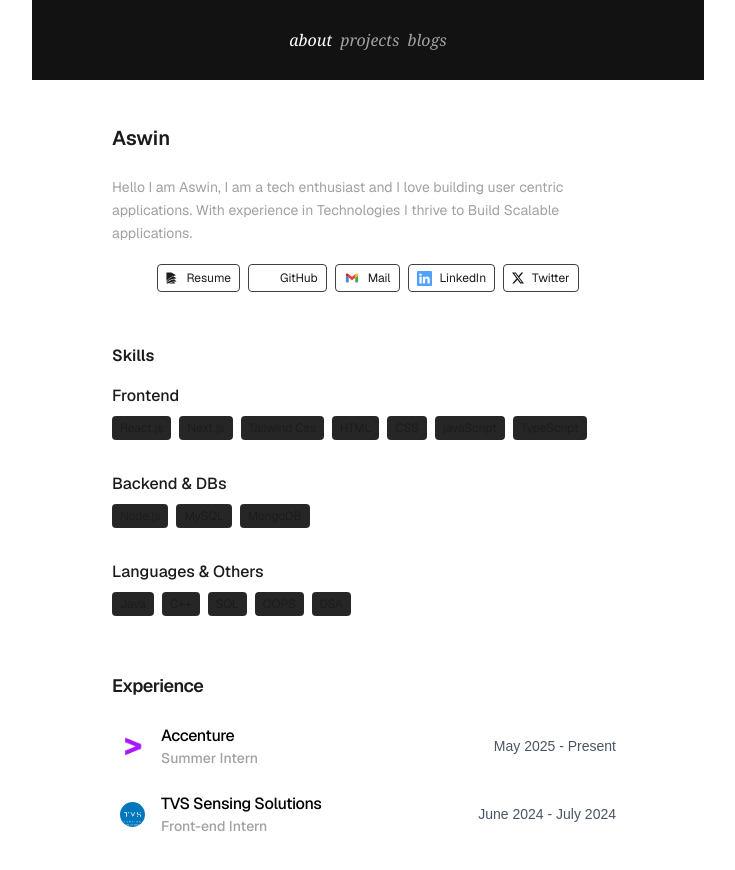
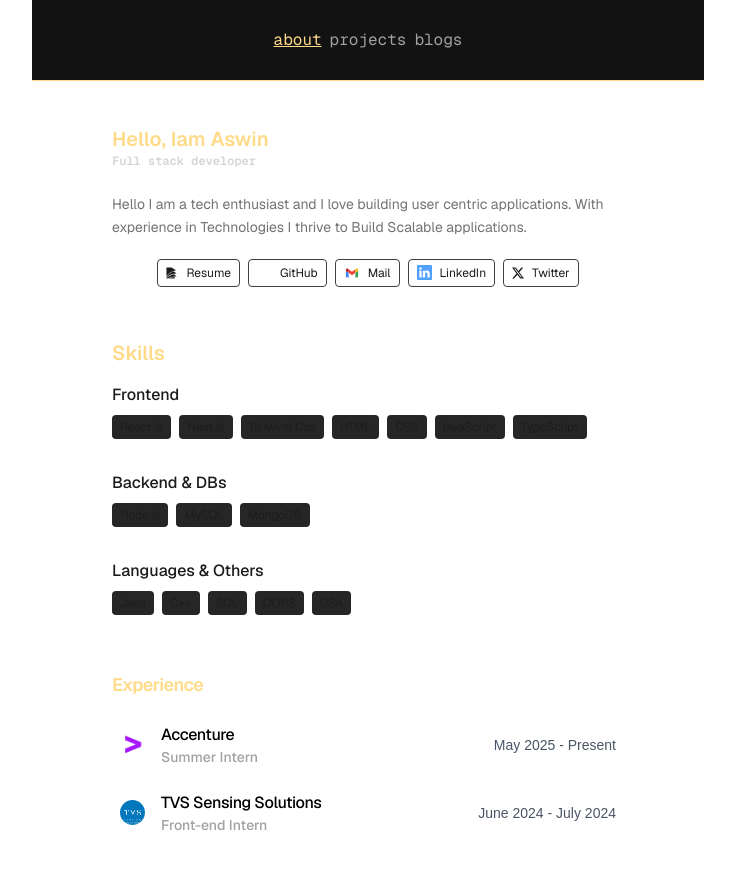
Before and after one commit to AswinM1/minimal-portfolio, a Next.js app: page / in a window 1280 px wide. Shown: the top 870 px of the page, without its empty margins (272-1007 px from the left). Built offline with nearby package versions, Linux system fonts and the light colour scheme.

Commit message:
Add files via upload

```diff
--- a/comp/Experience.tsx
+++ b/comp/Experience.tsx
@@ -34,7 +34,7 @@ function Experince() {
 
   return (
     <div className='max-w-2xl px-4 py-10'>
-         <p className="font-sans tracking-tight font-semibold text-lg ">
+         <p className="font-sans tracking-tight font-semibold text-lg text-[#ffdb89] ">
    Experience
         </p>
       {/* interm */}
--- /dev/null
+++ b/comp/Github.tsx
@@ -0,0 +1,13 @@
+import React from 'react'
+import GitHubCalendar from 'react-github-calendar'
+
+function Github() {
+  return (
+    <div className='grayscale'
+  >
+        <GitHubCalendar username='aswinM1' hideColorLegend={true}  ></GitHubCalendar>
+    </div>
+  )
+}
+
+export default Github
--- a/comp/Home.tsx
+++ b/comp/Home.tsx
@@ -5,6 +5,9 @@ import { BsGithub, BsLinkedin, BsTwitterX } from 'react-icons/bs'
 import Experince from './Experience'
 import { motion } from 'framer-motion'
 import Skills from './Skills'
+import Github from './Github'
+import img1 from '../comp/images/bg.jpg'
+import Image from 'next/image';
 
 function Home() {
   const Links = [
@@ -52,10 +55,13 @@ function Home() {
       className='max-w-xl   px-4 py-5  h-screen '
     >
       <div className='w-full h-screen flex flex-col'>
-        <p className='py-6 px-4 text-xl font-semibold font-sans'>Aswin</p>
 
-        <div className='max-w-2xl px-4 text-sm text-neutral-400 font-sans leading-relaxed'>
-          Hello I am Aswin, I am a tech enthusiast and I love building user centric applications.
+        <p className='py-6 px-4 text-xl font-semibold font-sans text-[#ffdb89]'>
+          <div className='flex flex-col'> Hello, Iam Aswin
+            <p className='font-mono text-xs text-neutral-300'>Full stack  developer</p></div></p>
+
+        <div className='max-w-2xl px-4 text-sm text-neutral-500 font-sans leading-relaxed'>
+          Hello I am a tech enthusiast and I love building user centric applications.
           With experience in Technologies I thrive to Build Scalable applications.
         </div>
 
@@ -76,6 +82,9 @@ function Home() {
           ))}
         </div>
   <Skills></Skills>
+  <Experince></Experince>
+
+
 
 
       </div>
--- a/comp/Navbar.tsx
+++ b/comp/Navbar.tsx
@@ -12,11 +12,11 @@ function Navbar() {
   ]
 
   return (
-   <div className=' max-w-2xl w-full px-4 py-5   flex items-center justify-center mx-auto font-serif  italic backdrop-blur-2xl bg-[#121212]'>
+   <div className=' max-w-2xl w-full px-4 py-5 border-b  border-[#ffdb89] flex items-center justify-center mx-auto font-mono   backdrop-blur-2xl bg-[#121212]'>
       <div className='flex gap-2 justify-between items-center mx-auto  cursor-pointer py-2 '>
         {items.map((val, idx) =>
           path === val.path ? (
-            <div key={val.path} className='text-white'>
+            <div key={val.path} className='text-[#ffdb89] underline'>
               {val.name}
             </div>
           ) : (
--- a/comp/Projects.tsx
+++ b/comp/Projects.tsx
@@ -92,7 +92,7 @@ const Projects = () => {
       initial="initial"
       animate="animate"
     >
-      <motion.h2 className="text-xl mb-5 justify-start flex w-full text-black dark:text-white font-medium tracking-tight font-sans" variants={child}>
+      <motion.h2 className="text-xl mb-5 justify-start flex w-full text-[#ffdb89]  font-medium tracking-tight font-sans" variants={child}>
         Projects
       </motion.h2>
       <motion.p className="font-sans text-neutral-400 dark:text-neutral-400 mb-6 tracking-tight" variants={child}>
--- a/comp/Skills.tsx
+++ b/comp/Skills.tsx
@@ -11,7 +11,7 @@ function Skills() {
 
 
         <div className='max-w-2xl py-4 font-medium font-sans px-4'>
-          <p className='py-4 font-sans font-semibold'>Skills</p>
+          <p className='py-4 font-sans font-semibold text-[#ffdb89] text-xl'>Skills</p>
           Frontend
           <div className='flex flex-wrap gap-2 font-light mt-2'>
             {list.map((val, idx) => (
@@ -38,7 +38,7 @@ function Skills() {
         </div>
 
         <div>
-          <Experince />
+
 
         </div>
     </div>
--- a/comp/container.tsx
+++ b/comp/container.tsx
@@ -2,10 +2,12 @@
 import React from 'react'
 import Home from './Home'
 import Skills from './Skills'
+import Experince from './Experience'
 
 function Container() {
   return (
-    <div className='max-w-3xl flex justify-center items-center mx-auto flex-col'>
+    <div className='max-w-3xl flex justify-center items-center mx-auto flex-col h-screen'
+    >
         <Home></Home>
 
 
```
Also changed, not shown: comp/images/bg.jpg (added).
